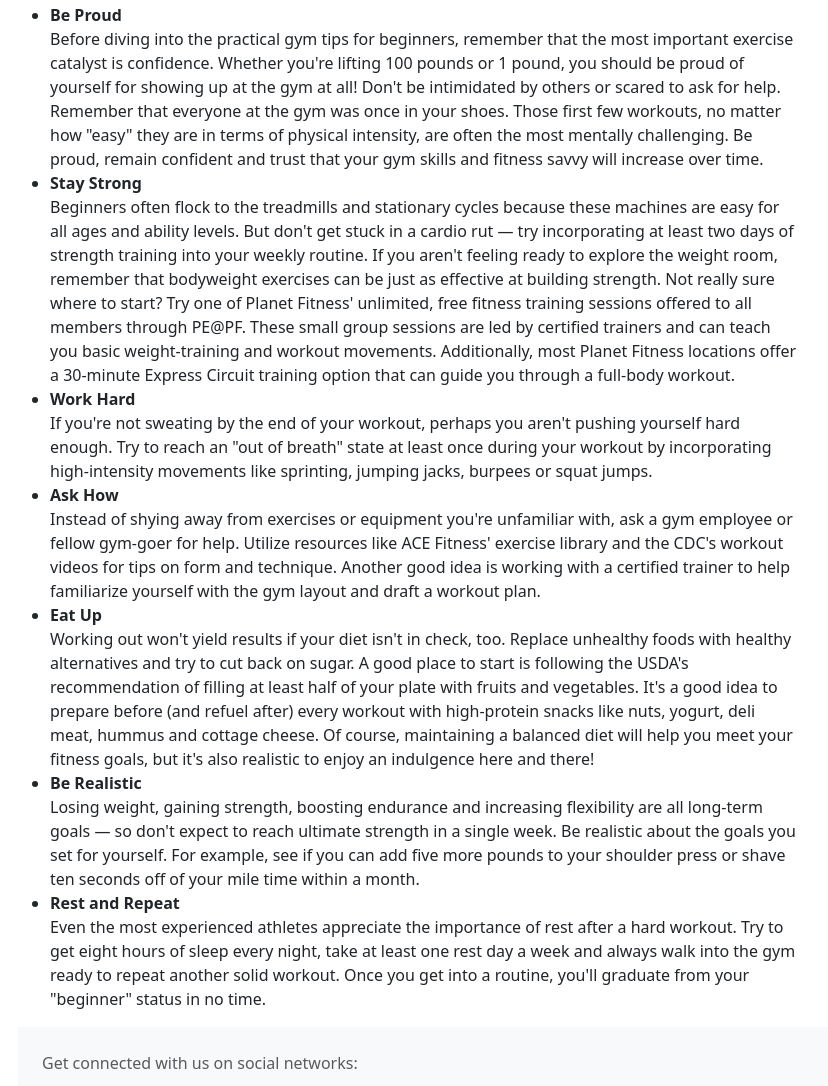
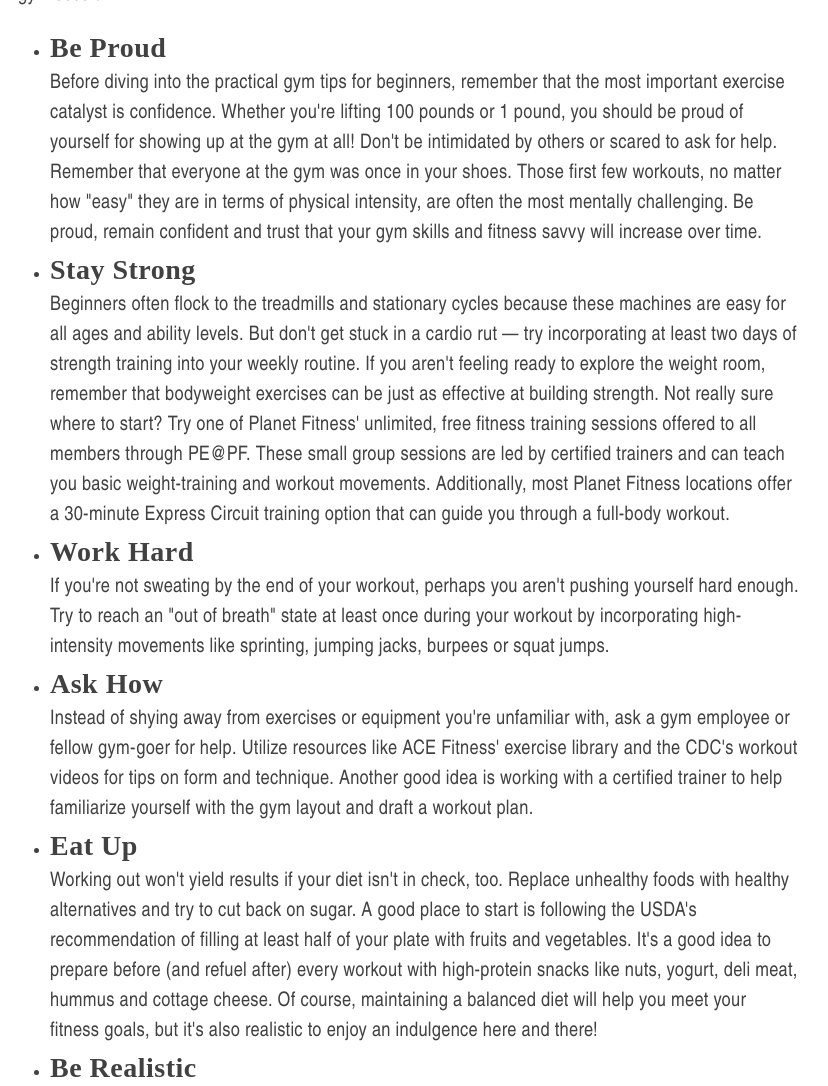
Before and after one commit to MorrisGcode/theLab, a plain HTML site: page tips.html in a window 1280 px wide. Shown: the part 910-1996 px from the top of the page, without its empty margins (64-892 px from the left). Drawn offline with nearby package versions, Linux system fonts and the light colour scheme.

Commit message:
update styling

```diff
--- a/styles.css
+++ b/styles.css
@@ -17,6 +17,23 @@
     background-color: transparent;
     justify-content: space-between;
 }
+/* .nav-underline .nav-link {
+    position: relative;
+} */
+/* .nav .nav-link::after {
+    content: '';
+    position: absolute;
+    left: 0;
+    bottom: -2px;
+    width: 100%;
+    height: 2px;
+    background-color: gold;
+    transform: scaleX(0);
+    transition: transform 0.3s ease-in-out;
+}
+.nav .nav-link:hover::after { */
+    /* transform: scaleX(1);
+} */
 .hero-image {
     background-image: linear-gradient(rgba(0, 0, 0, 0.5), rgba(0, 0, 0, 0.5)), url("images/gym.jpeg");
     height: 100%;
@@ -89,3 +106,16 @@
     gap: 20px;
     margin-top: 20px;
 }  */
+.tips{
+    font-size: 20px;
+    line-height: 1.5;
+    color: #414142;
+    letter-spacing: .3px;
+    font-family: "Barlow Condensed", "Arial Narrow", "Roboto Condensed", "Open Sans Condensed", sans-serif;
+}
+.tipheader{
+    font-size: 28px;
+    font-family: "Roboto Slab", serif;
+    font-weight: 800;
+    letter-spacing: .5px;
+}
--- a/tips.html
+++ b/tips.html
@@ -41,29 +41,30 @@
 </div>
 <div class="tips" style="margin-top: 10px; width: 70%;">
   <ul>
-    <li><b>Be Proud</b><br>
+    <li><span class="tipheader">Be Proud</span><br>
       Before diving into the practical gym tips for beginners, remember that the most important exercise catalyst is confidence. Whether you're lifting 100 pounds or 1 pound, you should be proud of yourself for showing up at the gym at all! Don't be intimidated by others or scared to ask for help. <br>
 
       Remember that everyone at the gym was once in your shoes. Those first few workouts, no matter how "easy" they are in terms of physical intensity, are often the most mentally challenging. Be proud, remain confident and trust that your gym skills and fitness savvy will increase over time.</li>
     <li>
-      <b>Stay Strong</b> <br>
+      <span class="tipheader">Stay Strong</span> <br>
       Beginners often flock to the treadmills and stationary cycles because these machines are easy for all ages and ability levels. But don't get stuck in a cardio rut — try incorporating at least two days of strength training into your weekly routine. If you aren't feeling ready to explore the weight room, remember that bodyweight exercises can be just as effective at building strength.
 
       Not really sure where to start? Try one of Planet Fitness' unlimited, free fitness training sessions offered to all members through PE@PF. These small group sessions are led by certified trainers and can teach you basic weight-training and workout movements. Additionally, most Planet Fitness locations offer a 30-minute Express Circuit training option that can guide you through a full-body workout.
     </li>
-    <li><b>Work Hard</b><br>
+    <li><span class="tipheader">Work Hard</span><br>
       If you're not sweating by the end of your workout, perhaps you aren't pushing yourself hard enough. Try to reach an "out of breath" state at least once during your workout by incorporating high-intensity movements like sprinting, jumping jacks, burpees or squat jumps.</li>
-    <li><b>Ask How</b><br>
+    <li><span class="tipheader">Ask How</span></b><br>
       Instead of shying away from exercises or equipment you're unfamiliar with, ask a gym employee or fellow gym-goer for help. Utilize resources like ACE Fitness' exercise library and the CDC's workout videos for tips on form and technique. Another good idea is working with a certified trainer to help familiarize yourself with the gym layout and draft a workout plan.</li>
-    <li><b>Eat Up</b><br>
+    <li><span class="tipheader">Eat Up</span><br>
       Working out won't yield results if your diet isn't in check, too. Replace unhealthy foods with healthy alternatives and try to cut back on sugar. A good place to start is following the USDA's recommendation of filling at least half of your plate with fruits and vegetables.
 
       It's a good idea to prepare before (and refuel after) every workout with high-protein snacks like nuts, yogurt, deli meat, hummus and cottage cheese. Of course, maintaining a balanced diet will help you meet your fitness goals, but it's also realistic to enjoy an indulgence here and there!</li>
-    <li><b>Be Realistic</b><br>
+    <li><span class="tipheader">Be Realistic</span><br>
       Losing weight, gaining strength, boosting endurance and increasing flexibility are all long-term goals — so don't expect to reach ultimate strength in a single week. Be realistic about the goals you set for yourself. For example, see if you can add five more pounds to your shoulder press or shave ten seconds off of your mile time within a month.</li>
-    <li><b>Rest and Repeat</b><br>
+    <li><span class="tipheader">Rest and Repeat</span><br>
       Even the most experienced athletes appreciate the importance of rest after a hard workout. Try to get eight hours of sleep every night, take at least one rest day a week and always walk into the gym ready to repeat another solid workout. Once you get into a routine, you'll graduate from your "beginner" status in no time.</li>
   </ul>
+</div>
 </div>
 <footer class="text-center text-lg-start bg-body-tertiary text-muted footer">
   <!-- Section: Social media -->
```
Also changed, not shown: about.html (+12 -4 lines), index.html (+11 -9 lines), services.html (+7 -5 lines), images/abtgym.jpg (added), images/centric.jpeg (added), images/centric2.jpeg (added), images/centric3.png (added), images/gym3.avif (added), images/gym4.jpg (added), images/gymabt2.jpeg (added), images/happy.webp (added), images/improve.webp (added), images/inclusivity.jpeg (added).
